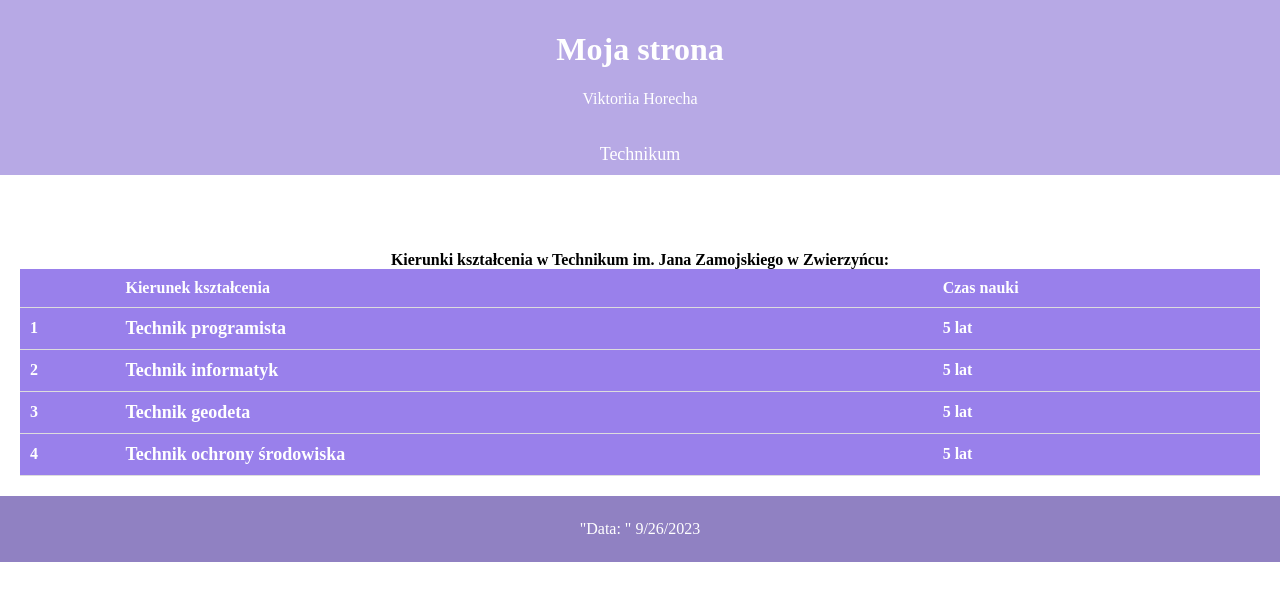
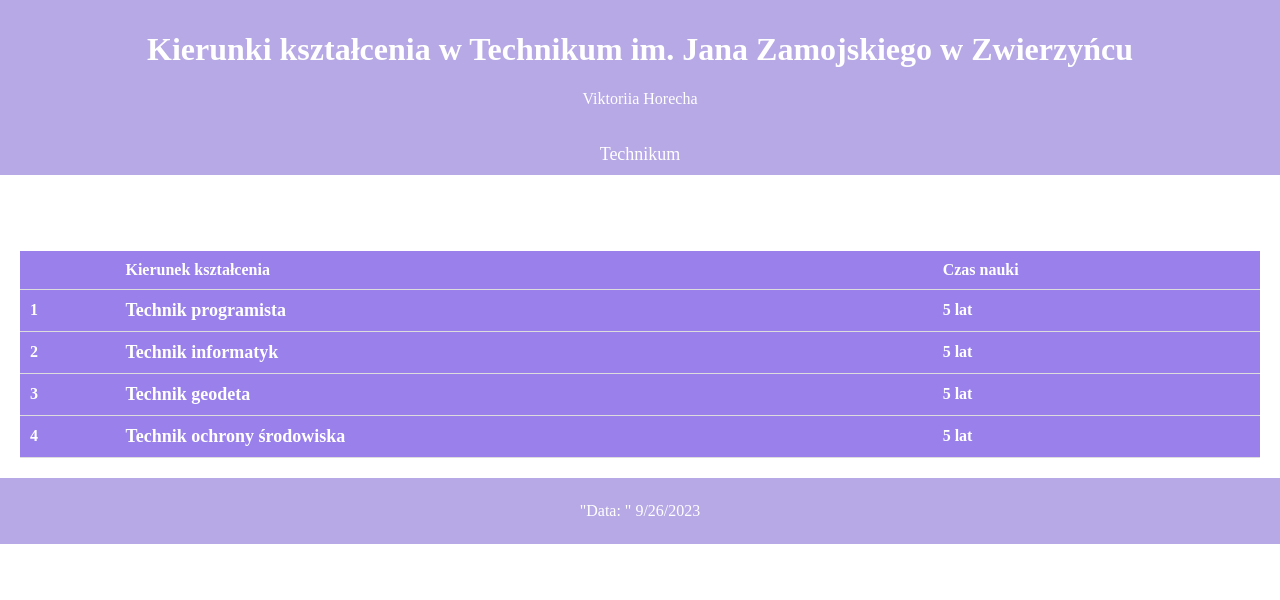
Before and after one commit to viktoriiahorecha/SITE_3, a plain HTML site: page index.html in a window 1280 px wide. Drawn offline with Linux system fonts and the light colour scheme.

Commit message:
Update index.html

```diff
--- a/index.html
+++ b/index.html
@@ -48,7 +48,7 @@
             color: white;
         }
         footer {
-             background-color: rgb(144, 129, 194);
+             background-color: rgb(183, 169, 229);
              color: white;
              text-align: center;
             padding: 8px;
@@ -62,7 +62,7 @@
 </head>
 <body>
     <header>
-    <h1>Moja strona</h1>
+    <h1>Kierunki kształcenia w Technikum im. Jana Zamojskiego w Zwierzyńcu</h1>
     <p>Viktoriia Horecha</p>
     </header>
     <nav>
@@ -71,7 +71,6 @@
     <section>
         <table>
             <tbody>
-                <caption><b>Kierunki kształcenia w Technikum im. Jana Zamojskiego w Zwierzyńcu:</b></caption>
 
                 <br></br>
 
```
